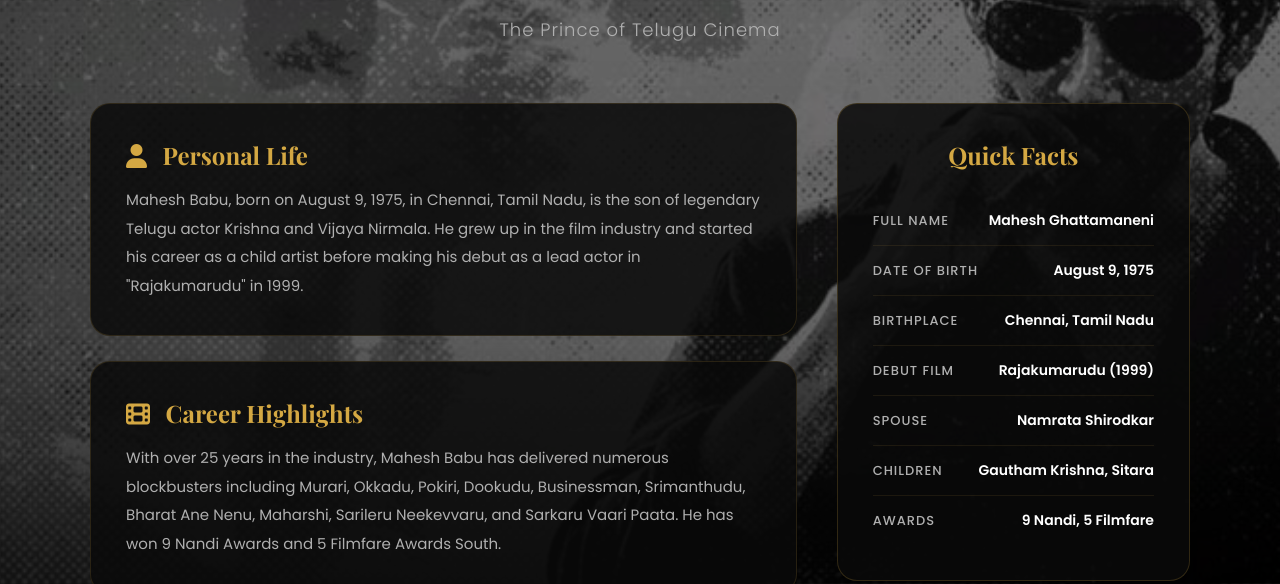
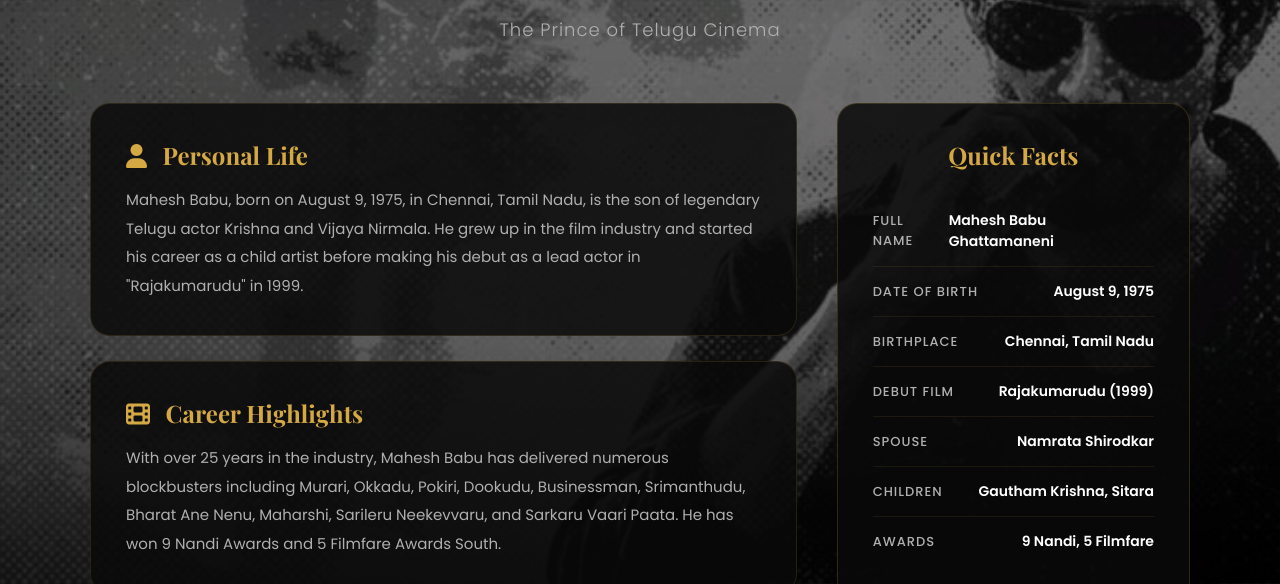
Before and after one commit to kunavarammbfc-afk/kunavaram-mbfc, a website: page index.html in a window 1280 px wide. Both pictures are taken after a click on the link "Explore Mahesh". Shown: the part 216-800 px from the top of the page. Drawn offline with nearby package versions, Linux system fonts and the light colour scheme; no server answers.

Commit message:
Add files via upload

```diff
--- a/index.html
+++ b/index.html
@@ -456,7 +456,7 @@
                     </div>
                     <div class="mahesh-facts">
                         <h3>Quick Facts</h3>
-                        <div class="fact-item"><span class="fact-label">Full Name</span><span class="fact-value">Mahesh Ghattamaneni</span></div>
+                        <div class="fact-item"><span class="fact-label">Full Name</span><span class="fact-value">Mahesh Babu Ghattamaneni</span></div>
                         <div class="fact-item"><span class="fact-label">Date of Birth</span><span class="fact-value">August 9, 1975</span></div>
                         <div class="fact-item"><span class="fact-label">Birthplace</span><span class="fact-value">Chennai, Tamil Nadu</span></div>
                         <div class="fact-item"><span class="fact-label">Debut Film</span><span class="fact-value">Rajakumarudu (1999)</span></div>
```
